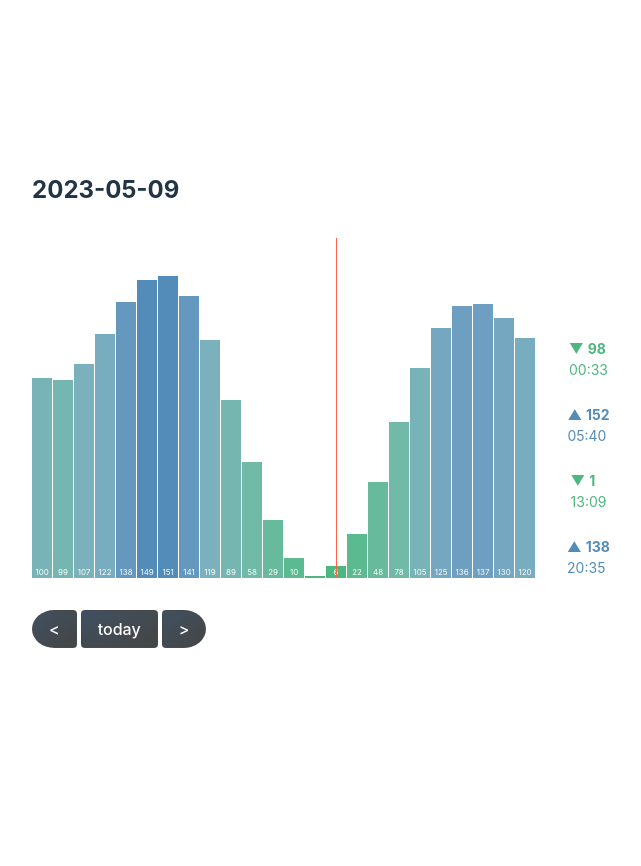
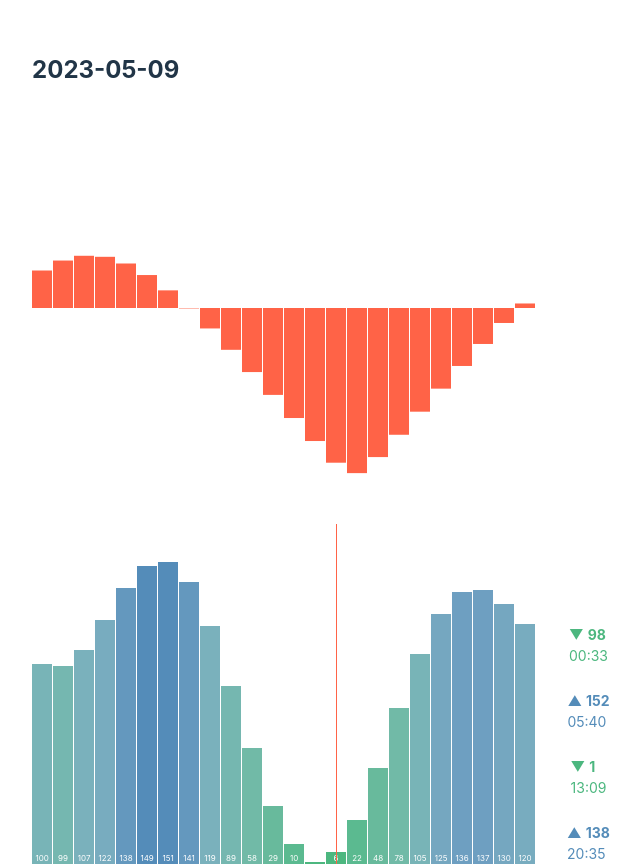
Before and after one commit to calbert1209/black-kite, a Preact app: page / in a window 1280 px wide. Shown: the top 866 px of the page, without its empty margins (319-960 px from the left). Before the commit the page ends 800 px from the top, so only its background shows below. Built offline with nearby package versions, Linux system fonts and the light colour scheme.

Commit message:
:sparkle: show rough lunar position

```diff
--- /dev/null
+++ b/src/components/LunarPositionWindow/LunarPositionWindow.tsx
@@ -0,0 +1,34 @@
+import { useMemo, useState } from "preact/hooks";
+import { LunarChart } from "../../services/data-fetch";
+import { format } from "../../lib/dates";
+
+const chartWidth = 503;
+const barWidth = (chartWidth - 23 * 1) / 24;
+
+type Props = {
+  chart: LunarChart;
+  dateStamp: string;
+};
+export const LunarPositionWindow = ({ chart, dateStamp }: Props) => {
+  return (
+    <svg
+      viewBox={`0 0 ${chartWidth} 400`}
+      width={chartWidth}
+      xmlns="http://www.w3.org/2000/svg"
+      fill="tomato"
+    >
+      {chart[dateStamp].map(({ localDate, elevation }, index) => {
+        const absValue = Math.abs(elevation * 2);
+        return (
+          <rect
+            key={localDate}
+            width={barWidth}
+            height={absValue}
+            x={index * (barWidth + 1)}
+            y={elevation >= 0 ? 200 - absValue : 200}
+          />
+        );
+      })}
+    </svg>
+  );
+};
--- a/src/components/TideLevelWindow/TideLevelWindow.tsx
+++ b/src/components/TideLevelWindow/TideLevelWindow.tsx
@@ -6,32 +6,23 @@ import { colorRange } from "../../ui";
 import { useTideLevelWindowState } from "./useTideLevelWindowState";
 import { Row, PositionRelative } from "../../ui/components";
 import { ExtremityEventList } from "./ExtremityEvent";
-import { DateButtonGroup } from "./DateButtonGroup";
 import "./TideLevelWindow.css";
 
 type Props = {
   tidalChart: TidalChart;
   isTodaySelected: boolean;
-  decrementDate: () => void;
-  incrementDate: () => void;
-  setToToday: () => void;
   dateStamp: string;
 };
 
 export const TideLevelWindow = ({
   tidalChart,
   isTodaySelected,
-  decrementDate,
-  incrementDate,
-  setToToday,
   dateStamp,
 }: Props) => {
   const { hourlyEvents, reverseIndex, extremityEvents } =
     useTideLevelWindowState(tidalChart, dateStamp);
 
   return (
-    <>
-      <h2>{dateStamp}</h2>
     <main>
       <RenderConditionally when={!!hourlyEvents.length}>
         <Row className="tide-level-window_row" gap={"32px"} align="flex-end">
@@ -52,8 +43,6 @@ export const TideLevelWindow = ({
           <ExtremityEventList events={extremityEvents} />
         </Row>
       </RenderConditionally>
-        <DateButtonGroup {...{ decrementDate, incrementDate, setToToday }} />
     </main>
-    </>
   );
 };
--- a/src/components/app.tsx
+++ b/src/components/app.tsx
@@ -1,11 +1,19 @@
 import { useEffect, useState } from "preact/hooks";
 import "./app.css";
 import { TideLevelWindow } from "./TideLevelWindow/TideLevelWindow";
-import { TidalChart, fetchData } from "../services/data-fetch";
+import {
+  LunarChart,
+  TidalChart,
+  fetchLunarData,
+  fetchTidalData,
+} from "../services/data-fetch";
 import { useAppState } from "./useAppState";
+import { DateButtonGroup } from "./TideLevelWindow/DateButtonGroup";
+import { LunarPositionWindow } from "./LunarPositionWindow/LunarPositionWindow";
 
 export function App() {
   const [tidalChart, setTidalChart] = useState<TidalChart | null>(null);
+  const [lunarChart, setLunarChart] = useState<LunarChart | null>(null);
 
   const {
     dateStamp,
@@ -16,25 +24,35 @@ export function App() {
   } = useAppState();
 
   useEffect(() => {
-    fetchData("./2023-shonanko.json", (chart) => {
+    fetchTidalData("./2023-shonanko.json", (chart) => {
       setTidalChart(chart);
     });
   }, []);
 
-  if (!tidalChart) {
-    return <div>loading...</div>;
-  }
+  useEffect(() => {
+    fetchLunarData("./2023-shonanko-horizons.json", (chart) => {
+      setLunarChart(chart);
+    });
+  }, []);
 
   return (
-    <TideLevelWindow
-      tidalChart={tidalChart}
-      {...{
-        dateStamp,
-        isTodaySelected,
-        decrementDate,
-        incrementDate,
-        setToToday,
-      }}
-    />
+    <>
+      <h2>{dateStamp}</h2>
+      {lunarChart ? (
+        <LunarPositionWindow chart={lunarChart} dateStamp={dateStamp} />
+      ) : (
+        <div>loading...</div>
+      )}
+      {tidalChart ? (
+        <TideLevelWindow
+          tidalChart={tidalChart}
+          dateStamp={dateStamp}
+          isTodaySelected={isTodaySelected}
+        />
+      ) : (
+        <div>loading...</div>
+      )}
+      <DateButtonGroup {...{ decrementDate, incrementDate, setToToday }} />
+    </>
   );
 }
--- a/src/services/data-fetch.ts
+++ b/src/services/data-fetch.ts
@@ -8,8 +8,24 @@ export type TidalEvent = {
 
 export type TidalChart = Record<string, TidalEvent[]>
 
-export const fetchData = async (url: string, onFetch: (chart: TidalChart) => void) => {
+export const fetchTidalData = async (url: string, onFetch: (chart: TidalChart) => void) => {
   const resp = await window.fetch(url)
   const json: TidalChart = await resp.json();
   onFetch(json);
 }
+
+export type LunarEvent = {
+  azimuth: number;
+  elevation: number;
+  localDate: string;
+  phi: number;
+  utcDate: string;
+};
+
+export type LunarChart = Record<string, LunarEvent[]>
+
+export const fetchLunarData = async (url: string, onFetch: (data: LunarChart) => void) => {
+  const resp = await window.fetch(url)
+  const json: LunarChart = await resp.json();
+  onFetch(json);
+}
```
Also changed, not shown: src/app.tsx (added, +43 -0 lines), public/2023-shonanko-horizons.json (renamed from data/2023-shonanko-horizons.json). Lines whose indentation alone changed are shown as unchanged.
